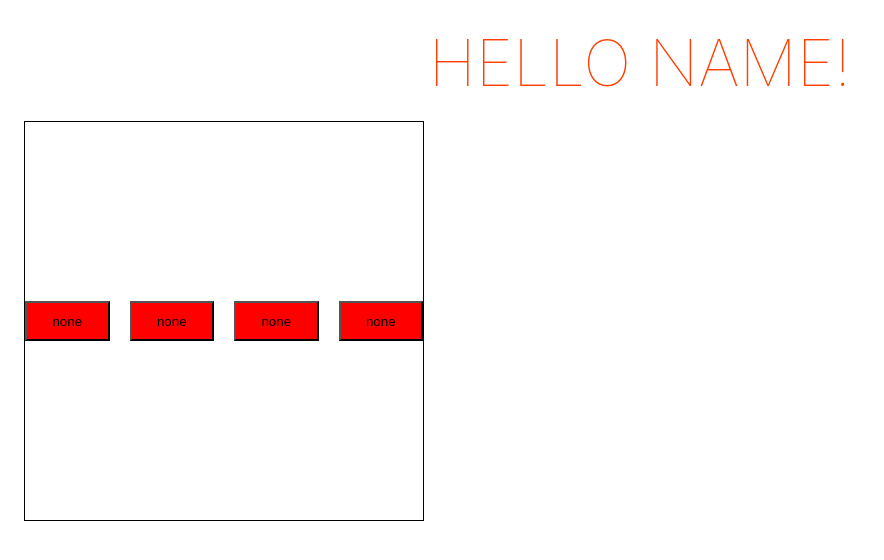
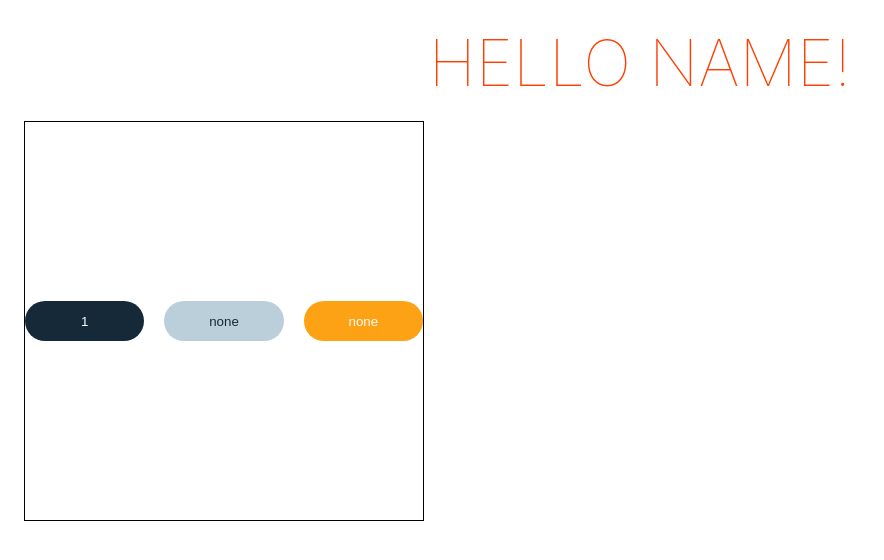
Before and after one commit to tymino/svelte_memory-game, a Svelte app: page / in a window 1280 px wide. Shown: the top 560 px of the page, without its empty margins (0-884 px from the left). Built offline with nearby package versions, Linux system fonts and the light colour scheme.

Commit message:
add root colors

```diff
--- a/public/global.css
+++ b/public/global.css
@@ -1,6 +1,10 @@
 :root {
   --icon-size: 64px;
-  --icon-color: rgb(26, 206, 197);
+
+  --color-dark: #162938;
+  --color-light: #fcfcfc;
+  --color-primary: #bbcfda;
+  --color-secondary: #fda215;
 }
 
 * {
@@ -24,5 +28,5 @@ body {
 path {
 	width: 100%;
 	height: 100%;
-  fill: var(--icon-color);
+  fill: var(--color-light);
 }
--- a/src/App.svelte
+++ b/src/App.svelte
@@ -13,10 +13,9 @@
 
 	<br>
 	<div class="wrapper">
-		<Button />
-		<Button />
-		<Button />
-		<Button />
+		<Button type='active' name='1' />
+		<Button type='primary' style='color: var(--color-dark)' />
+		<Button type='secondary' />
 	</div>
 </main>
 
--- a/src/components/Button.svelte
+++ b/src/components/Button.svelte
@@ -2,22 +2,29 @@
   // primary, secondary, active, default
   export let type = 'primary';
   export let name = 'none';
+  export let style = '';
 </script>
 
-<button class={type}>{name}</button>
+<button class={type} {style}>{name}</button>
 
 <style>
   button {
     width: 100%;
     height: 40px;
+    border: none;
+    border-radius: 20px;
+    color: var(--color-light);
   }
   button:not(:last-child) {
     margin-right: 20px;
   }
+  .active {
+    background: var(--color-dark);
+  }
   .primary {
-    background: red;
+    background: var(--color-primary);
   }
   .secondary {
-    background: blue;
+    background: var(--color-secondary);
   }
 </style>
```
